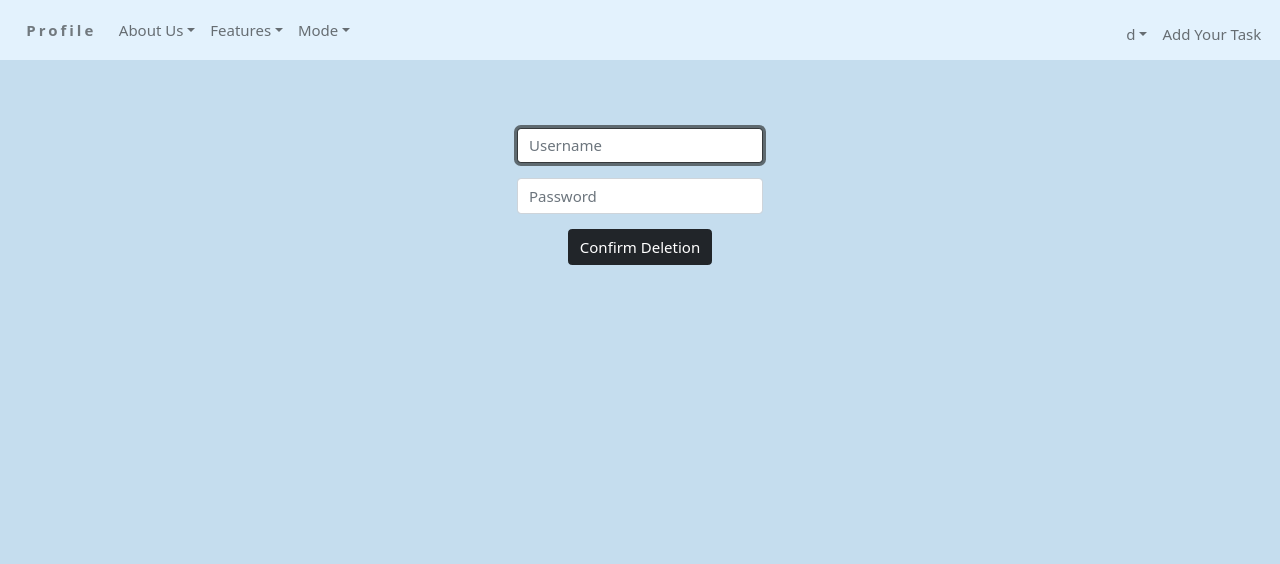
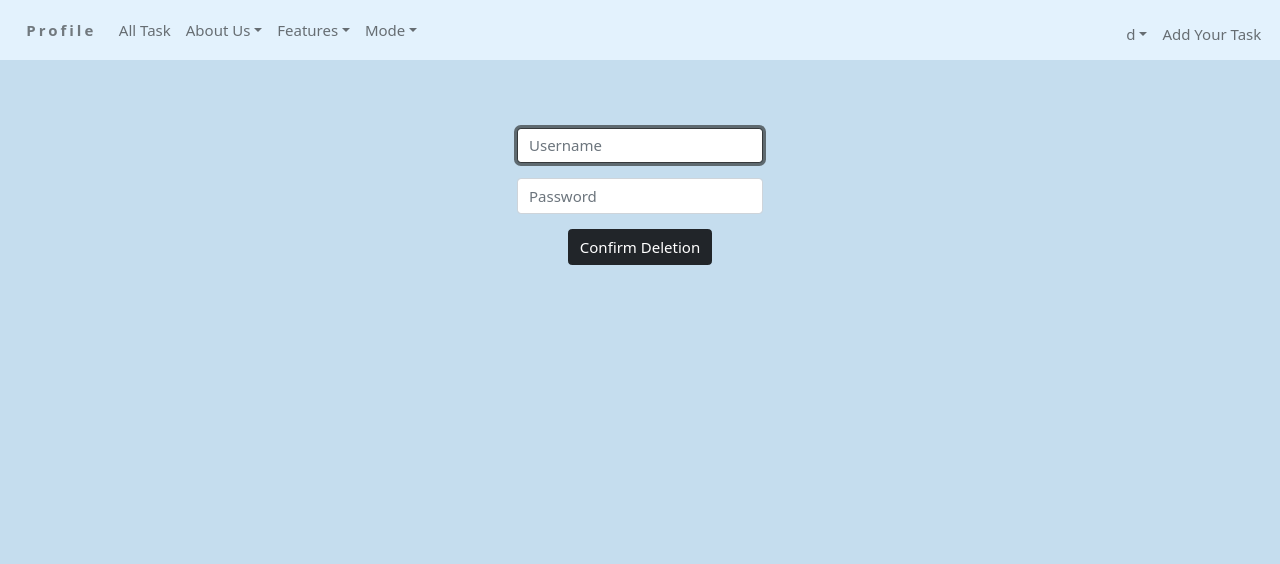
Before and after one commit to juberiya1ajaz/Planner, a Flask app: page /delete in a window 1280 px wide. Shown: the top 564 px of the page. Run offline with Flask 2, Linux system fonts and the light colour scheme; a user stored in the database is signed in; some libraries are stand-ins or nearby versions.

Commit message:
added see the task link

```diff
--- a/templates/layout.html
+++ b/templates/layout.html
@@ -3,10 +3,8 @@
 <html lang="en">
 
 <head>
-
     <meta charset="UTF-8">
     <meta name="viewport" content="initial-scale=1, width=device-width">
-
     <!-- http://getbootstrap.com/docs/4.5/ -->
     <link rel="stylesheet" href="https://www.w3schools.com/w3css/4/w3.css">
     <link href="https://cdn.jsdelivr.net/npm/bootstrap@5.1.3/dist/css/bootstrap.min.css" rel="stylesheet"
@@ -31,7 +29,6 @@
             <a class="nav-link active" id="planner" href="/"> Profile</a>
             <button class="navbar-toggler">
             </button>
-
             {% else %}
             <a class="nav-link active" id="planner" href="/"> Planner</a>
             <button class="navbar-toggler">
@@ -39,7 +36,11 @@
             {% endif %}
             <div class="collapse navbar-collapse" id="navbarNav">
                 <div class="navbar-nav me-auto mb-2 mb-lg-0">
-
+                    {% if session.user_id %}
+                    <li class="nav-item">
+                        <a class="nav-link " id="a1" href="/showtask"> All Task</a>
+                    </li>
+                    {% endif %}
                     <li class="nav-item dropdown">
                         <a class="nav-link dropdown-toggle" id="a1" data-bs-toggle="dropdown" aria-current="page"
                             href="#">About
```
